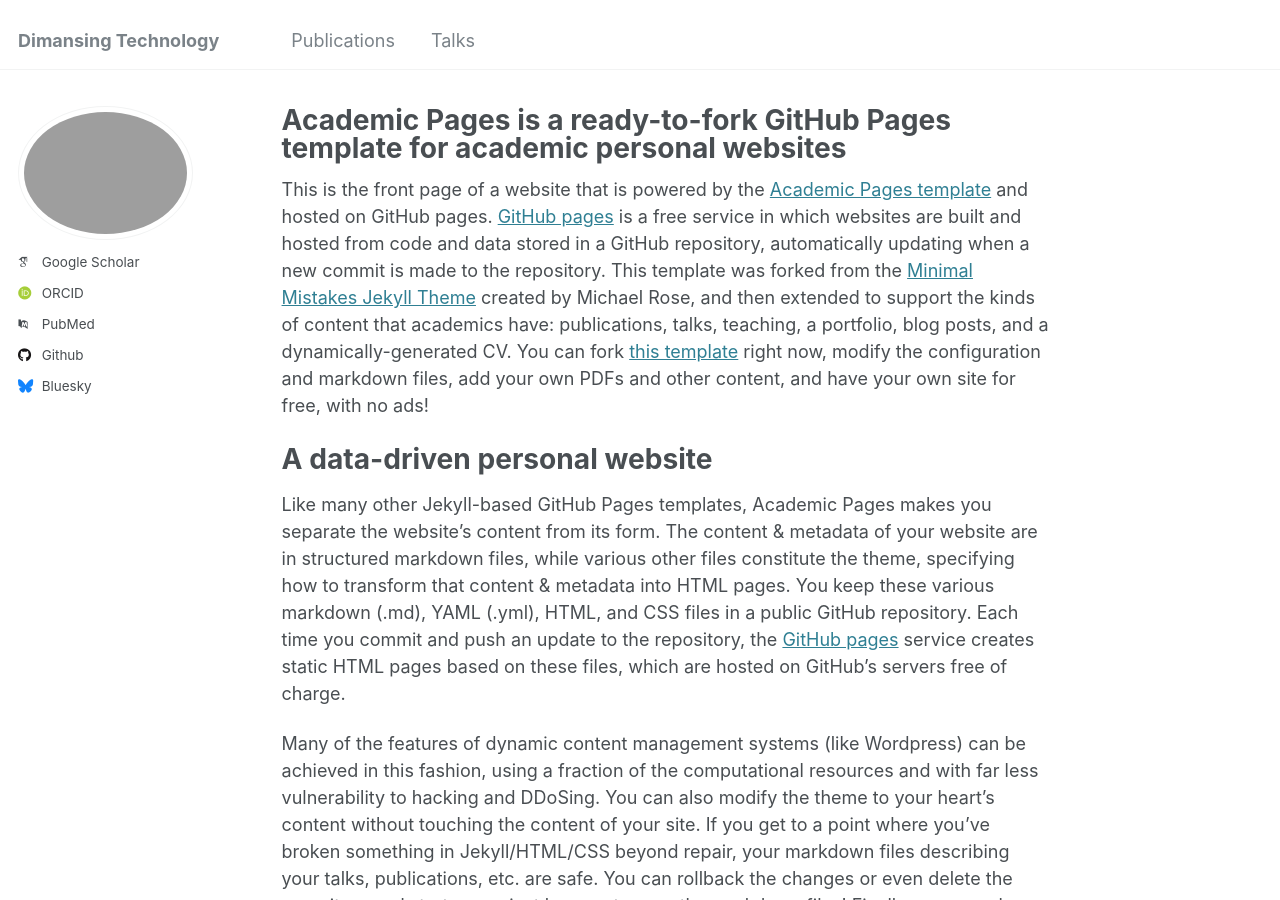
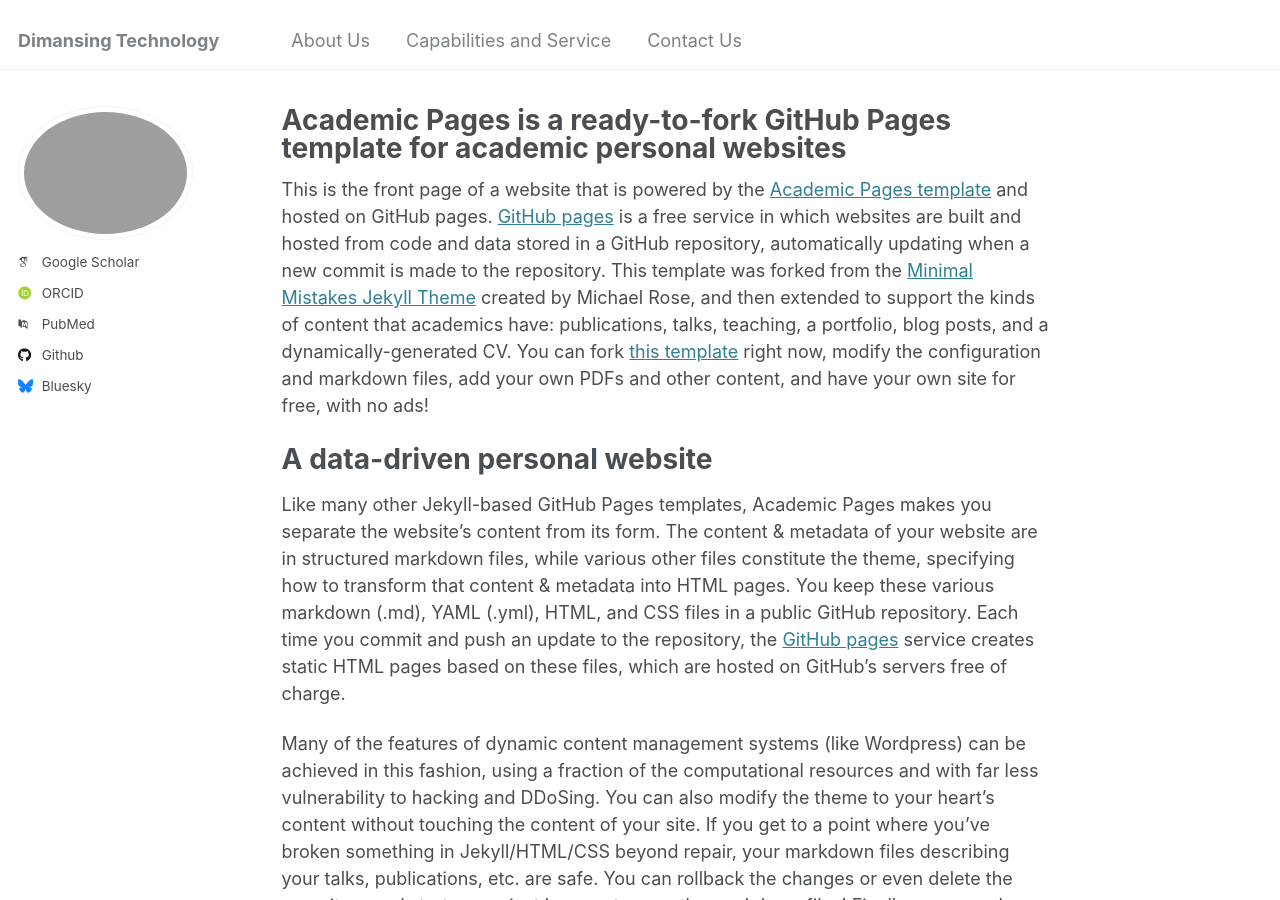
Before and after one commit to cgcg10086/cgcg10086.github.io, a Jekyll site: the page built from _pages/about.md, in a window 1280 px wide and 900 px high. Built offline with Jekyll 4.4.1, drawn with Linux system fonts in a browser that asks for light colours; some web fonts are replaced.

Commit message:
Update navigation.yml for dimensing tech

```diff
--- a/_data/navigation.yml
+++ b/_data/navigation.yml
@@ -5,14 +5,14 @@
 # prevent it from being included in the site.
 
 main:
-  - title: "Publications"
-    url: /publications/
+  - title: "About Us"
+    url: /about_us/
 
-  - title: "Talks"
-    url: /talks/
+  - title: "Capabilities and Service"
+    url: /capabilities_and_service/
 
-  # - title: "Teaching"
-  #   url: /teaching/
+  - title: "Contact Us"
+    url: /contact_us/
 
   # - title: "Portfolio"
   #   url: /portfolio/
```
